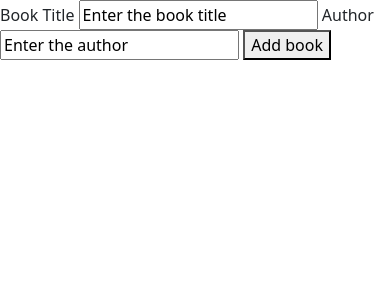
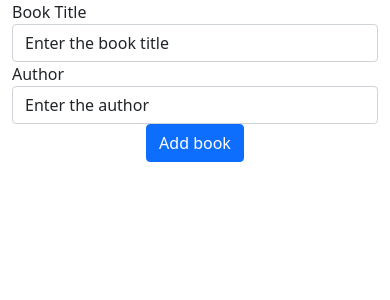
Before and after one commit to EvaRoets/crud-2, a PHP site: page / in a window 390 px wide. Shown: the top 300 px of the page. Run offline with PHP 8.4, Linux system fonts and the light colour scheme.

Commit message:
Add basic bootstrap styling

```diff
--- a/index.php
+++ b/index.php
@@ -9,12 +9,22 @@
     <title>Document</title>
 </head>
 <body>
-<form action="" method="POST">
-    <label>Book Title</label>
-    <input type="text" name="bookTitle" value="Enter the book title" required>
-    <label>Author</label>
-    <input type="text" name="author" value="Enter the author">
-    <button type="submit" name="addBook">Add book</button>
-</form>
+    <div class="col-lg-4 col-md-4 col-sm-4 container justify-content-center">
+        <form action="" method="POST">
+            <div class="form-group">
+                <label for="bookTitle">Book Title</label>
+                <input type="text" name="bookTitle" class="form-control" value="Enter the book title" required>
+            </div>
+
+            <div class="form-group">
+                <label for="author">Author</label>
+                <input type="text" name="author" class="form-control" value="Enter the author">
+            </div>
+
+            <div class="form-group text-center">
+                <button type="submit" name="addBook" class="btn btn-primary">Add book</button>
+            </div>
+        </form>
+    </div>
 </body>
 </html>
```
